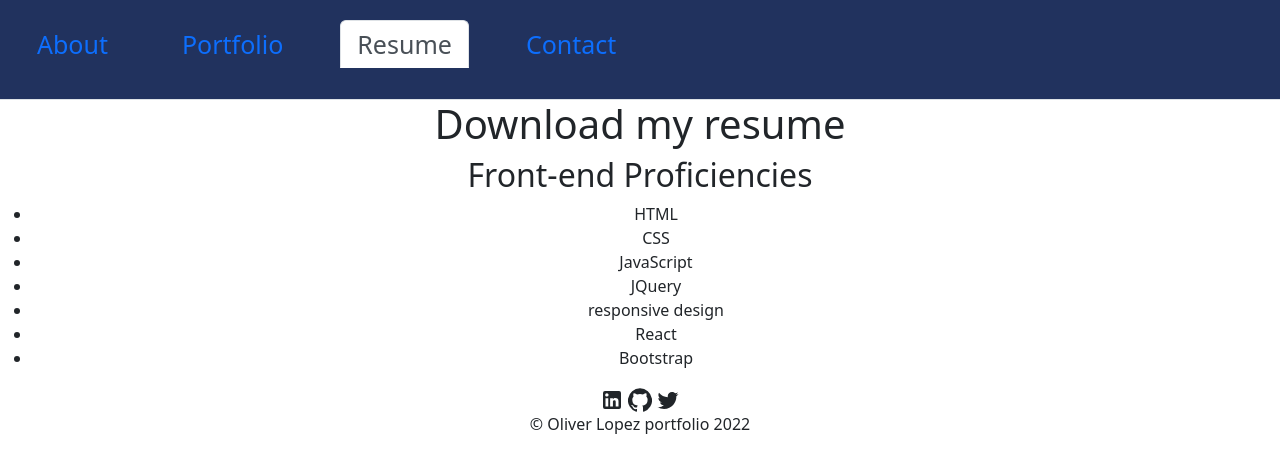
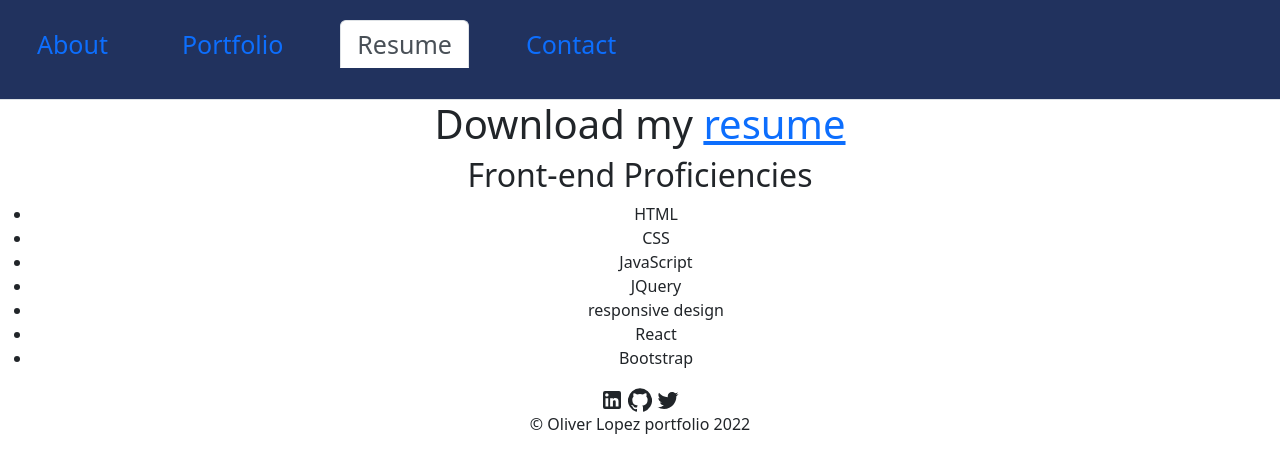
Before and after one commit to oliverLo78/20-portfolio, a React (Create React App) app in the folder react-portfolio/: page / in a window 1280 px wide. Both pictures are taken after a click on the element "Resume". Shown: the top 472 px of the page. Built offline with nearby package versions, Linux system fonts and the light colour scheme.

Commit message:
added pdf file and link in resume page

```diff
--- a/react-portfolio/src/components/Portfolio/index.jsx
+++ b/react-portfolio/src/components/Portfolio/index.jsx
@@ -4,7 +4,7 @@ import React from 'react';
   const cardStyle = {
     width: '18rem',
   };
-
+  console.log(props);
   return (
     <div className='container'>
       <div className='card' style={cardStyle}>
@@ -15,6 +15,7 @@ import React from 'react';
         />
       <div className='card-body'>
       <h3 className='card-title'>Project: {props.name}</h3>
+
       <p className='card-text'>Description: {props.description}</p>
       <p className='card-text'>ID: {props.id}</p>
       <a href="/" className='btn btn-primary'>
--- a/react-portfolio/src/components/PortfolioContainer.js
+++ b/react-portfolio/src/components/PortfolioContainer.js
@@ -3,7 +3,7 @@ import React, { useState } from 'react';
 import NavTabs from './NavTabs';
 import About from './About/index';
 import Contact from './Contact/index';
-import Nav from './Nav/index';
+import Resume from './Resume/index';
 import Portfolio from './Portfolio/index';
 
 
--- a/react-portfolio/src/components/Resume/index.jsx
+++ b/react-portfolio/src/components/Resume/index.jsx
@@ -1,9 +1,10 @@
 import React from "react";
+import pdf from '../Resume/oliver-lopez-resume-2022.pdf.docx'
 
 function ResumeDiv() {
   return (
     <div>
-      <h1>Download my resume</h1>
+      <h1>Download my  <a href={pdf}>resume</a></h1>
       <h2>Front-end Proficiencies</h2>
       <ul>
         <li>HTML</li>
@@ -19,3 +20,4 @@ function ResumeDiv() {
 }
 
 export default ResumeDiv;
+export {pdf}
```
Also changed, not shown: 1 other file (tests, documents, lock files or other folders).
